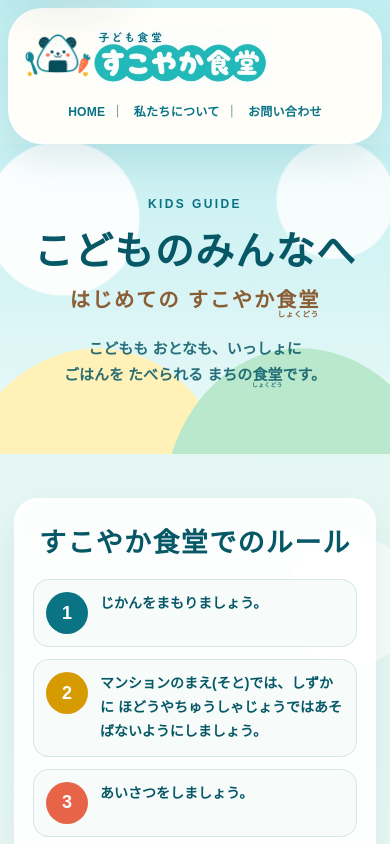
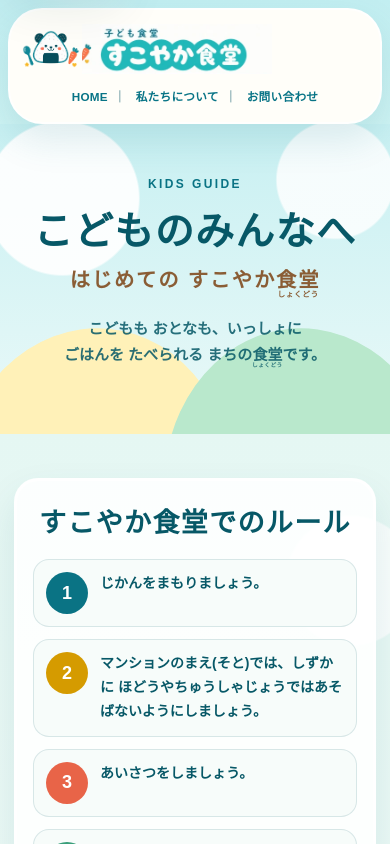
Before and after one commit to SUKOYAKASHOKUDO/sukoyaka-shokudo, a Next.js app: page /kids in a window 390 px wide. Shown: the top 844 px of the page. Built offline with nearby package versions, Linux system fonts and the light colour scheme.

Commit message:
Remove residual image from header edge

```diff
--- a/app/storybook-world.css
+++ b/app/storybook-world.css
@@ -3926,7 +3926,8 @@ body::selection {
   top: 2.7%;
   left: 33.6%;
   z-index: 2;
-  width: 64.1%;
+  right: 0;
+  width: auto;
   height: 12.6%;
   background: #fffef9;
   pointer-events: none;
@@ -4165,28 +4166,28 @@ body::selection {
 
 @media (max-width: 560px) {
   .storybook-header-panel {
-    min-height: 136px;
-    padding: 12px 14px 13px;
+    min-height: 116px;
+    padding: 10px 12px;
     grid-template-areas: "logo" "nav";
     grid-template-columns: 1fr;
-    gap: 6px;
+    gap: 4px;
   }
 
   .storybook-full-logo {
     width: min(250px, 100%);
-    height: 64px;
+    height: 54px;
     justify-self: start;
   }
 
   .storybook-full-logo .sukoyaka-brand-onigiri {
-    width: 68px;
-    height: 58px;
-    flex-basis: 68px;
+    width: 58px;
+    height: 48px;
+    flex-basis: 58px;
   }
 
   .storybook-full-logo .sukoyaka-brand-wordmark {
     width: 178px;
-    height: 60px;
+    height: 50px;
   }
 
   .storybook-main-nav {
@@ -4195,8 +4196,8 @@ body::selection {
   }
 
   .storybook-main-nav a {
-    padding: 7px 3px;
-    font-size: clamp(10.5px, 3.1vw, 14px);
+    padding: 5px 3px;
+    font-size: clamp(10px, 3vw, 13px);
   }
 
   .storybook-main-nav a + a::before {
```
